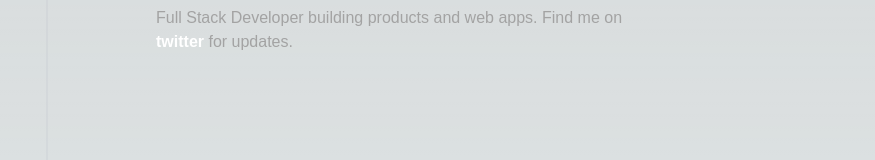
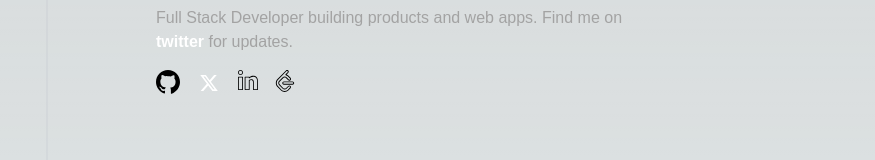
Before and after one commit to sincerelyyyash/portfolio, a Next.js app: page / in a window 1280 px wide. Shown: the part 254-414 px from the top of the page, without its empty margins (132-1007 px from the left). Built offline with nearby package versions, Linux system fonts and the light colour scheme; a web font is replaced by a local one.

Commit message:
Hero icons added

```diff
--- a/components/Hero.tsx
+++ b/components/Hero.tsx
@@ -1,4 +1,5 @@
 "use client";
+import { GithubIcon, TwitterIcon, EmailIcon, LinkedInIcon, LeetCodeIcon } from '@/utils/Icons'; // Ensure you have the correct import for LeetCodeIcon
 import Image from 'next/image';
 import Link from 'next/link';
 
@@ -20,14 +21,64 @@ export default function Hero() {
         <p className="text-md text-neutral-400">
           Full Stack Developer building products and web apps. Find me
           on{" "}
-          <Link href="https://twitter.com/sincerelyyyash" className="text-white font-semibold hover:underline"
-            target='_blank'
-            rel='noopener noreferrer'
+          <Link
+            href="https://twitter.com/sincerelyyyash"
+            className="text-white font-semibold hover:underline"
+            target="_blank"
+            rel="noopener noreferrer"
           >
             twitter
           </Link>{" "}
           for updates.
         </p>
+
+        <div className='flex space-x-4'>
+          <div className='relative group'>
+            <a href='https://github.com/sincerelyyyash' target='_blank' rel='noopener noreferrer'>
+              <GithubIcon />
+            </a>
+            <span className='absolute bottom-8 left-1/2 transform -translate-x-1/2 bg-gray-800 text-white text-xs rounded px-2 py-1 opacity-0 group-hover:opacity-100 transition-opacity duration-300'>
+              sincerelyyyash
+            </span>
+          </div>
+
+          <div className='relative group'>
+            <a href='https://x.com/sincerelyyyash' target='_blank' rel='noopener noreferrer'>
+              <TwitterIcon />
+            </a>
+            <span className='absolute bottom-8 left-1/2 transform -translate-x-1/2 bg-gray-800 text-white text-xs rounded px-2 py-1 opacity-0 group-hover:opacity-100 transition-opacity duration-300'>
+              sincerelyyyash
+            </span>
+          </div>
+
+
+          <div className='relative group'>
+            <a href='https://www.linkedin.com/in/sincerelyyyash/' target='_blank' rel='noopener noreferrer'>
+              <LinkedInIcon />
+            </a>
+            <span className='absolute bottom-8 left-1/2 transform -translate-x-1/2 bg-gray-800 text-white text-xs rounded px-2 py-1 opacity-0 group-hover:opacity-100 transition-opacity duration-300'>
+              sincerelyyyash
+            </span>
+          </div>
+
+          <div className='relative group'>
+            <a href='https://leetcode.com/sincerelyyyash/' target='_blank' rel='noopener noreferrer'>
+              <LeetCodeIcon />
+            </a>
+            <span className='absolute bottom-8 left-1/2 transform -translate-x-1/2 bg-gray-800 text-white text-xs rounded px-2 py-1 opacity-0 group-hover:opacity-100 transition-opacity duration-300'>
+              sincerelyyyash
+            </span>
+          </div>
+          {/* <div className='relative group'> */}
+          {/*   <a href='mailto:yashthakur0526@gmail.com' target='_blank' rel='noopener noreferrer'> */}
+          {/*     <EmailIcon /> */}
+          {/*   </a> */}
+          {/*   <span className='absolute bottom-8 left-1/2 transform -translate-x-1/2 bg-gray-800 text-white text-xs rounded px-2 py-1 opacity-0 group-hover:opacity-100 transition-opacity duration-300'> */}
+          {/*     yashthakur0526@gmail.com */}
+          {/*   </span> */}
+          {/* </div> */}
+
+        </div>
       </div>
       <div className="w-24 h-24 sm:w-32 sm:h-32 md:w-40 md:h-40 lg:w-48 lg:h-48 mx-auto rounded-md overflow-hidden md:mx-0">
         <Image
```
